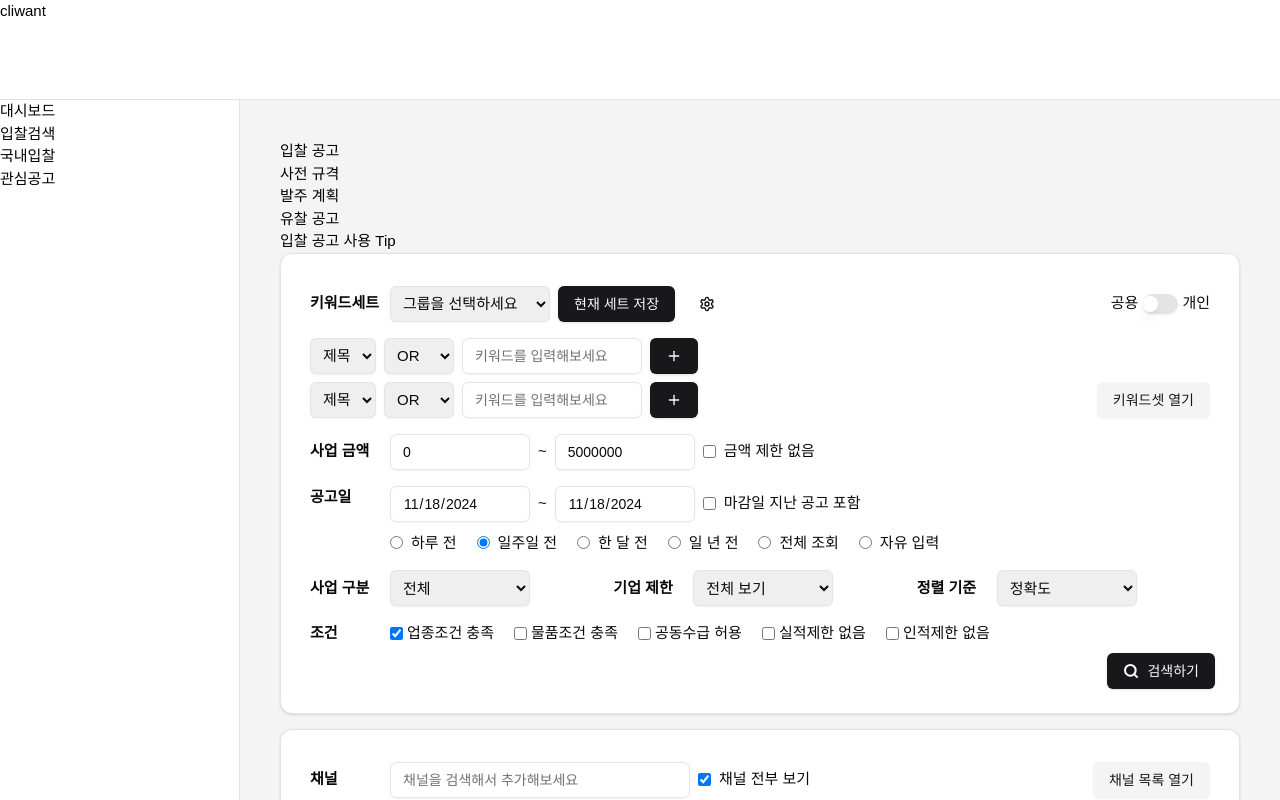
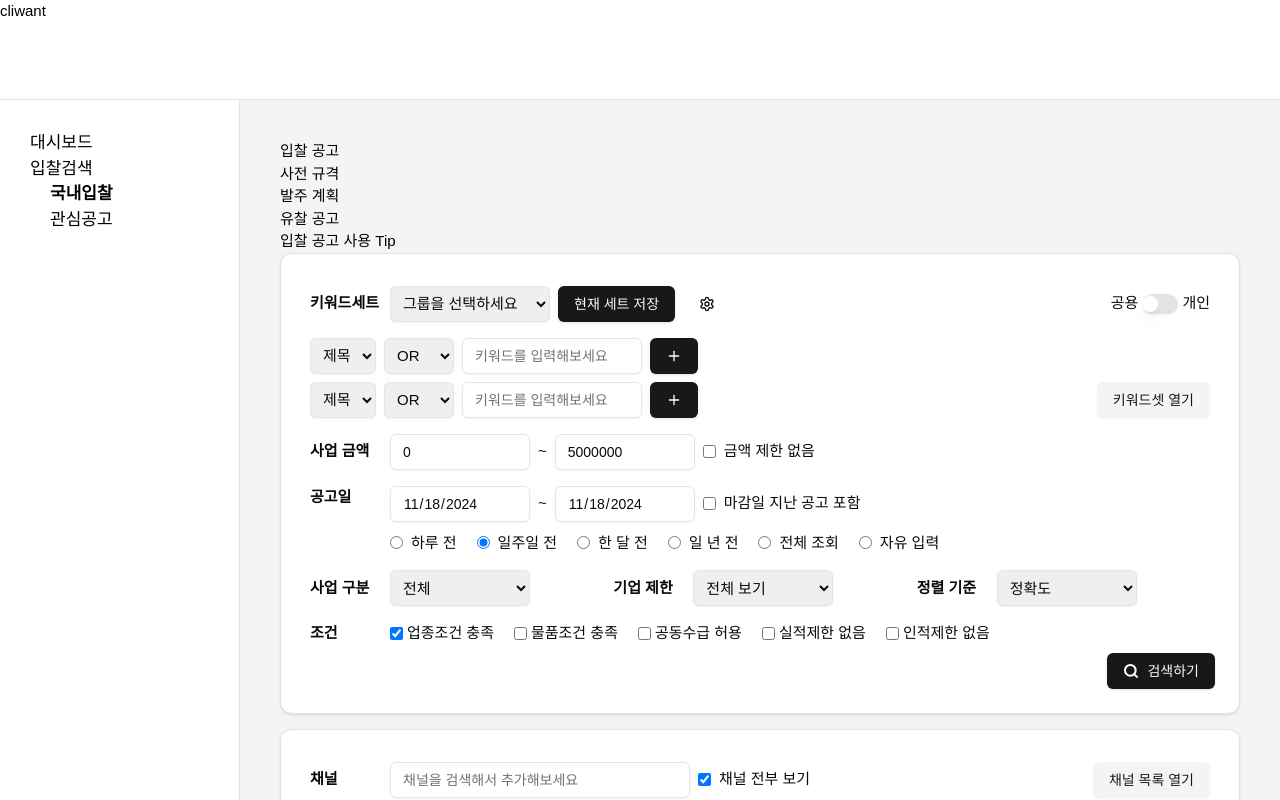
Before and after one commit to hckang80/nextjs-beginner-task, a Next.js app: page /dashboard/rfp in a window 1280 px wide. Built offline with nearby package versions, Linux system fonts and the light colour scheme.

Commit message:
feat: 주 메뉴 활성화 스타일 적용

```diff
--- a/app/assets/styles/index.scss
+++ b/app/assets/styles/index.scss
@@ -22,8 +22,21 @@
 
 .global-aside {
   margin: var(--header-height) 0 0;
+  padding: 30px;
   flex: 0 0 240px;
   border-right: 1px solid hsl(var(--input));
+}
+
+.global-nav {
+  font-size: 17px;
+}
+
+.global-sub-menu {
+  margin: 0 0 0 20px;
+
+  .is-active {
+    font-weight: bold;
+  }
 }
 
 .global-main {
--- a/app/dashboard/layout.tsx
+++ b/app/dashboard/layout.tsx
@@ -1,3 +1,6 @@
+"use client";
+
+import { usePathname } from "next/navigation";
 import Link from "next/link";
 
 export default function DashboardLayout({
@@ -5,6 +8,12 @@ export default function DashboardLayout({
 }: Readonly<{
   children: React.ReactNode;
 }>) {
+  const pathname = usePathname();
+  console.log({ pathname });
+  const isActive = (path: string) => {
+    return pathname === path;
+  };
+
   return (
     <div className="wrap">
       <header className="global-header">
@@ -13,15 +22,29 @@ export default function DashboardLayout({
       <div className="global-inner">
         <aside className="global-aside">
           <nav className="global-nav">
-            <Link href="/dashboard">대시보드</Link>
+            <Link href="/dashboard" className="global-main-item">
+              대시보드
+            </Link>
             <details open>
-              <summary>입찰검색</summary>
-              <ul className="global-menu">
-                <li className="global-menu-item">
-                  <Link href="/dashboard/rfp">국내입찰</Link>
+              <summary className="global-main-item">입찰검색</summary>
+              <ul className="global-sub-menu">
+                <li className="global-sub-menu__item">
+                  <Link
+                    href="/dashboard/rfp"
+                    className={isActive("/dashboard/rfp") ? "is-active" : ""}
+                  >
+                    국내입찰
+                  </Link>
                 </li>
                 <li>
-                  <Link href="/dashboard/bid_favorites">관심공고</Link>
+                  <Link
+                    href="/dashboard/bid_favorites"
+                    className={
+                      isActive("/dashboard/bid_favorites") ? "is-active" : ""
+                    }
+                  >
+                    관심공고
+                  </Link>
                 </li>
               </ul>
             </details>
```
